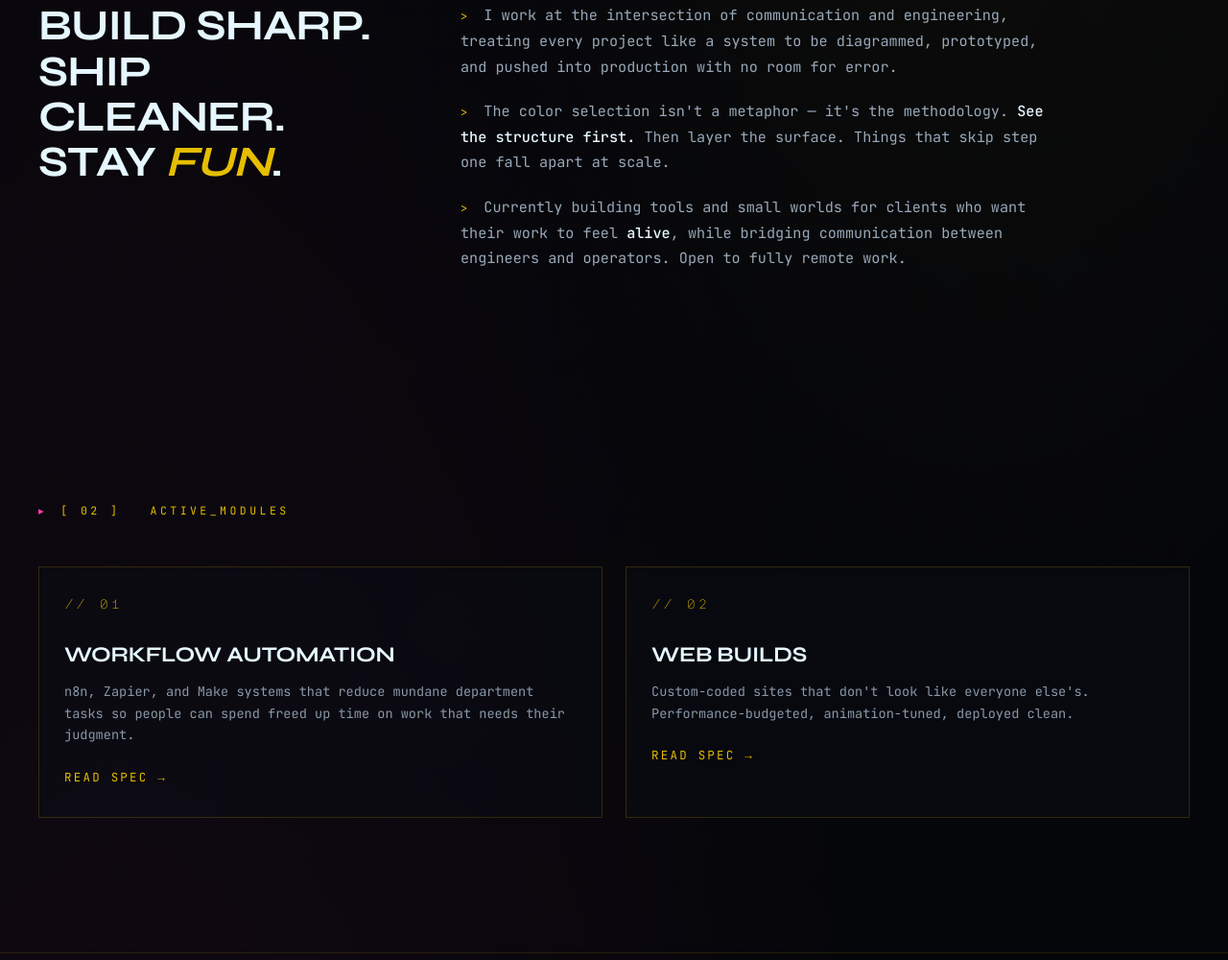
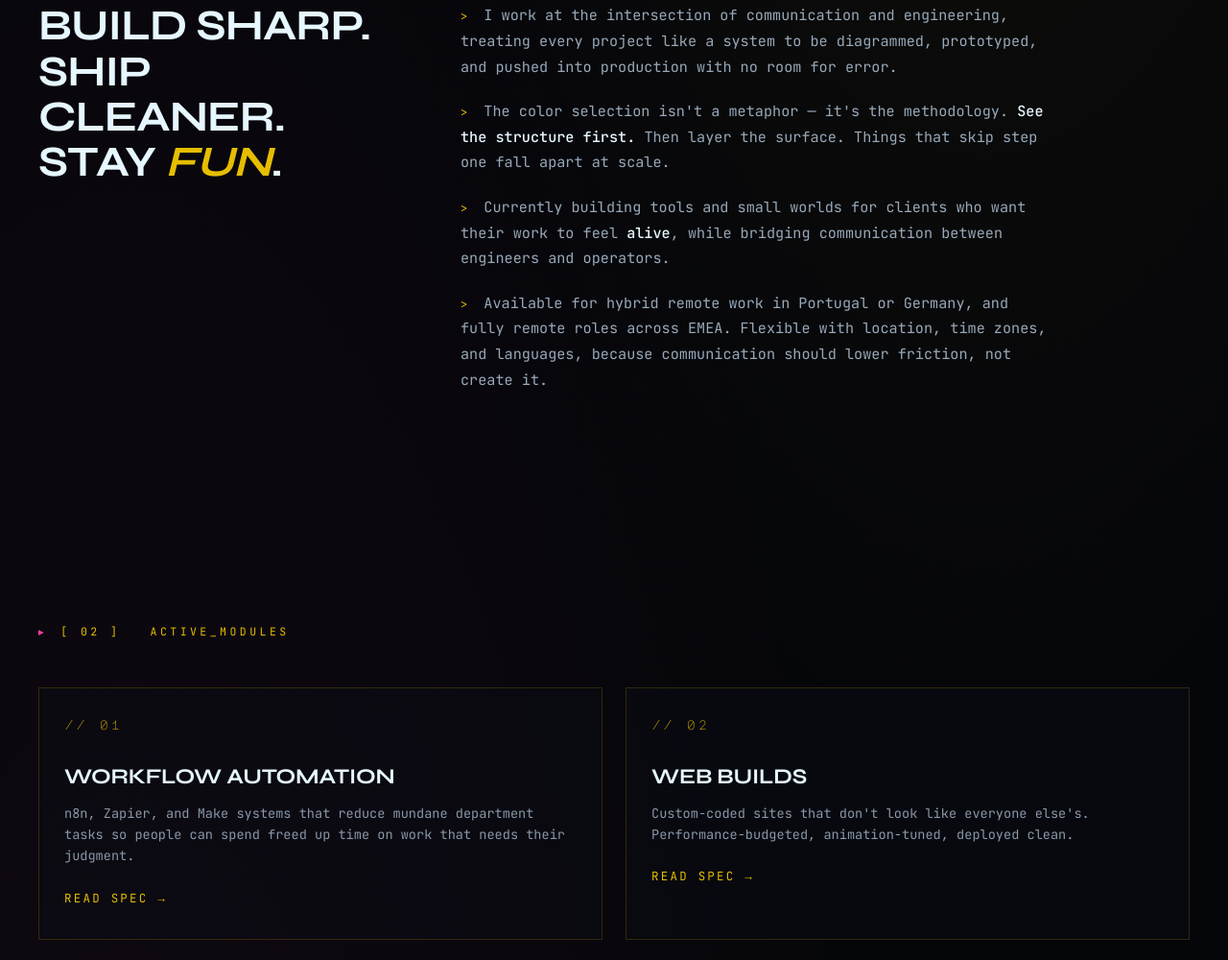
Before and after one commit to nikolaymaskav/Super_cool_website, a plain HTML site: page Simple_site/index.html in a window 1280 px wide. Shown: the part 1609-2609 px from the top of the page at 96% size. Drawn offline with Linux system fonts and the light colour scheme.

Commit message:
drafts more, one of the last

```diff
--- a/Simple_site/index.html
+++ b/Simple_site/index.html
@@ -977,7 +977,8 @@
     <div class="manifest-body">
       <p><span class="marker">&gt;</span> I work at the intersection of communication and engineering, treating every project like a system to be diagrammed, prototyped, and pushed into production with no room for error.</p>
       <p><span class="marker">&gt;</span> The color selection isn't a metaphor — it's the methodology. <strong>See the structure first.</strong> Then layer the surface. Things that skip step one fall apart at scale.</p>
-      <p><span class="marker">&gt;</span> Currently building tools and small worlds for clients who want their work to feel <strong>alive</strong>, while bridging communication between engineers and operators. Open to fully remote work.</p>
+      <p><span class="marker">&gt;</span> Currently building tools and small worlds for clients who want their work to feel <strong>alive</strong>, while bridging communication between engineers and operators.</p>
+      <p><span class="marker">&gt;</span> Available for hybrid remote work in Portugal or Germany, and fully remote roles across EMEA. Flexible with location, time zones, and languages, because communication should lower friction, not create it.</p>
     </div>
   </div>
 </section>
```
